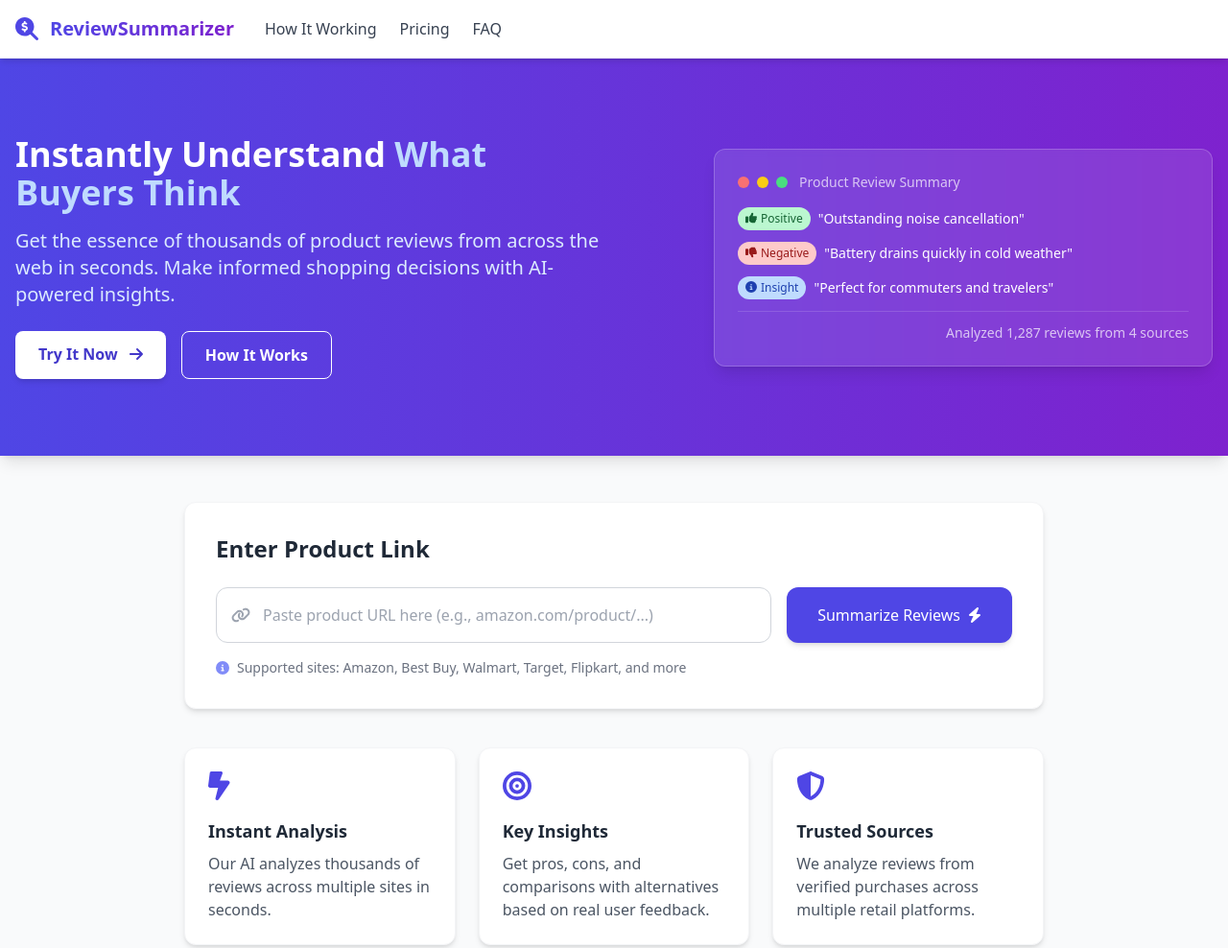
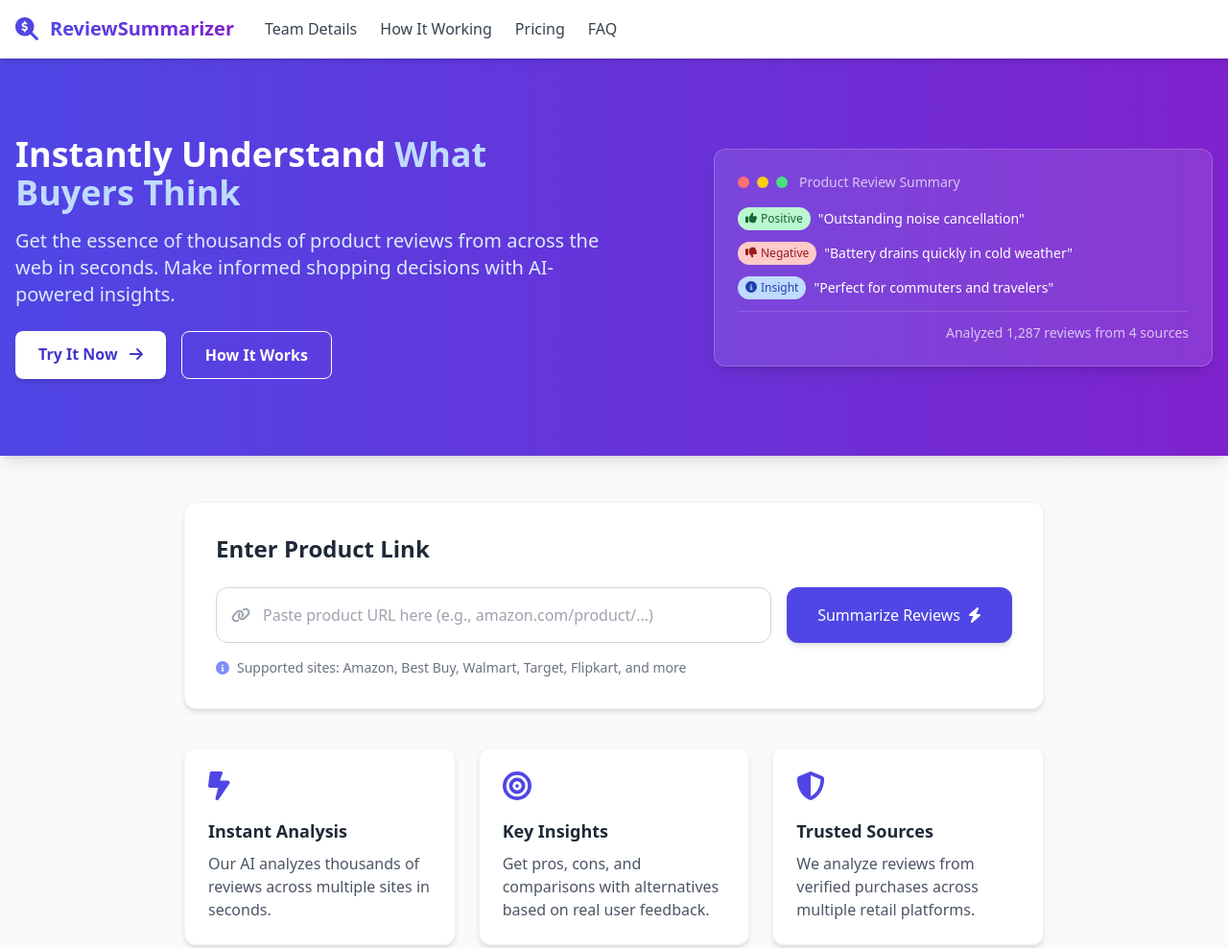
Before and after one commit to Surajgupta007/Product-Review-Summarizer, a plain HTML site: page index.html in a window 1280 px wide. Shown: the top 988 px of the page at 96% size. Drawn offline with nearby package versions, Linux system fonts and the light colour scheme.

Commit message:
Update index.html

```diff
--- a/index.html
+++ b/index.html
@@ -65,7 +65,7 @@
                     </div>
 
                     <div class="hidden md:flex items-center space-x-6">
-                        <!-- <a href="index.html" class="text-gray-700 hover:text-indigo-600 font-medium transition duration-150">Home</a> -->
+                        <a href="Team_details.html" class="text-gray-700 hover:text-indigo-600 font-medium transition duration-150">Team Details</a>
                         <a href="howWork.html" class="text-gray-700 hover:text-indigo-600 font-medium transition duration-150">How It Working</a>
                         <a href="price.html" class="text-gray-700 hover:text-indigo-600 font-medium transition duration-150">Pricing</a>
                         <a href="faq.html" class="text-gray-700 hover:text-indigo-600 font-medium transition duration-150">FAQ</a>
```
